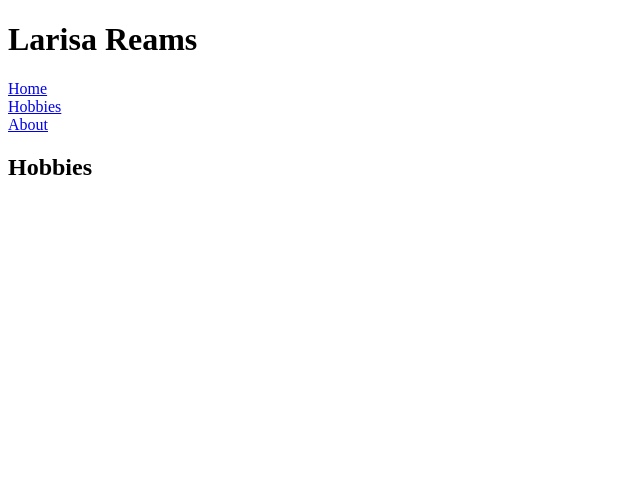
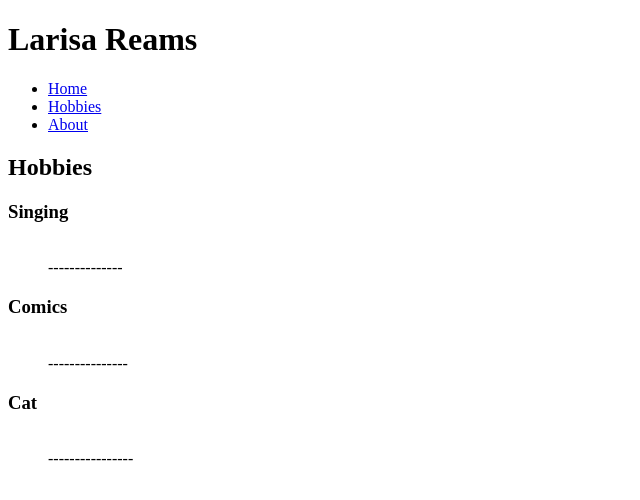
Before and after one commit to j-spielman/bioSite, a plain HTML site: page hobbies.html in a window 1280 px wide. Shown: the whole page, without its empty margins (0-640 px from the left). Drawn offline with Linux system fonts and the light colour scheme.

Commit message:
Final files for first submission

```diff
--- a/bioSite.css
+++ b/bioSite.css
@@ -1,3 +1,52 @@
+/*
+    Fonts{
+        font-family: Lobster Two,cursive,sans-serif;
+        font-family: 'Noto Sans JP', sans-serif;
+    }
+    Colors{
+        purple - #A1588C
+        darker purple - #79105A
+        gold- #D7A53C
+        black - #211B24
+    }
+
+*/
 body{
     font-weight: 400;
 }
+
+header{
+
+}
+
+.name{
+
+}
+
+.topic{
+
+}
+
+#container{
+
+}
+
+#navbar{
+
+}
+
+#navbar ul li{
+
+}
+
+#navbar a{
+
+}
+
+#navbar a:hover{
+
+}
+
+#navbar a:visited{
+
+}
--- a/hobbies.html
+++ b/hobbies.html
@@ -9,15 +9,49 @@
         <link href="https://fonts.googleapis.com/css2?family=Lobster+Two:ital,wght@1,400;1,700&family=Noto+Sans+JP:wght@300;500&display=swap" rel="stylesheet">
         <title>CSD 340 Web Development BioSite</title>
     </head>
+    <body>
     <header>
-        <h1>Larisa Reams</h1>
+        <h1 class="name">Larisa Reams</h1>
+        <div id="navbar">
+            <ul>
+                <li><a href="index.html">Home</a></li>
+                <li><a href="hobbies.html">Hobbies</a></li>
+                <li><a href="about.html">About</a></li>
+            </ul>
+        </div>
     </header>
-    <body>
-        <div id="navbar">
-            <div class="left"><a href="index.html">Home</a></div>
-            <div class="center"><a href="hobbies.html">Hobbies</a></div>
-            <div class="right"><a href="about.html">About</a></div>
+        <div id="container">
+            <h2>Hobbies</h2>
+            <!--Start of Gallery div -->
+            <div id="image-gallery">
+                <!--First Photo div -->
+                <div class="photo">
+                    <h3 class="photo-title">Singing</h3>
+                    <figure>
+                        <img src="#" alt="">
+                        <figcaption>--------------</figcaption>
+                    </figure>
+                </div>
+
+                <!--Second Photo div -->
+                <div class="photo">
+                    <h3 class="photo-title">Comics</h3>
+                    <figure>
+                        <img src="#" alt="">
+                        <figcaption>---------------</figcaption>
+                    </figure>
+                </div>
+
+                <!--Third Photo div -->
+                <div class="photo">
+                    <h3 class="photo-title">Cat</h3>
+                    <figure>
+                        <img src="#" alt="">
+                        <figcaption>----------------</figcaption>
+                    </figure>
+                </div>
+
+              </div>
         </div>
-        <h2>Hobbies</h2>
     </body>
 </html>
```
Also changed, not shown: about.html (+12 -6 lines), index.html (+12 -10 lines).
